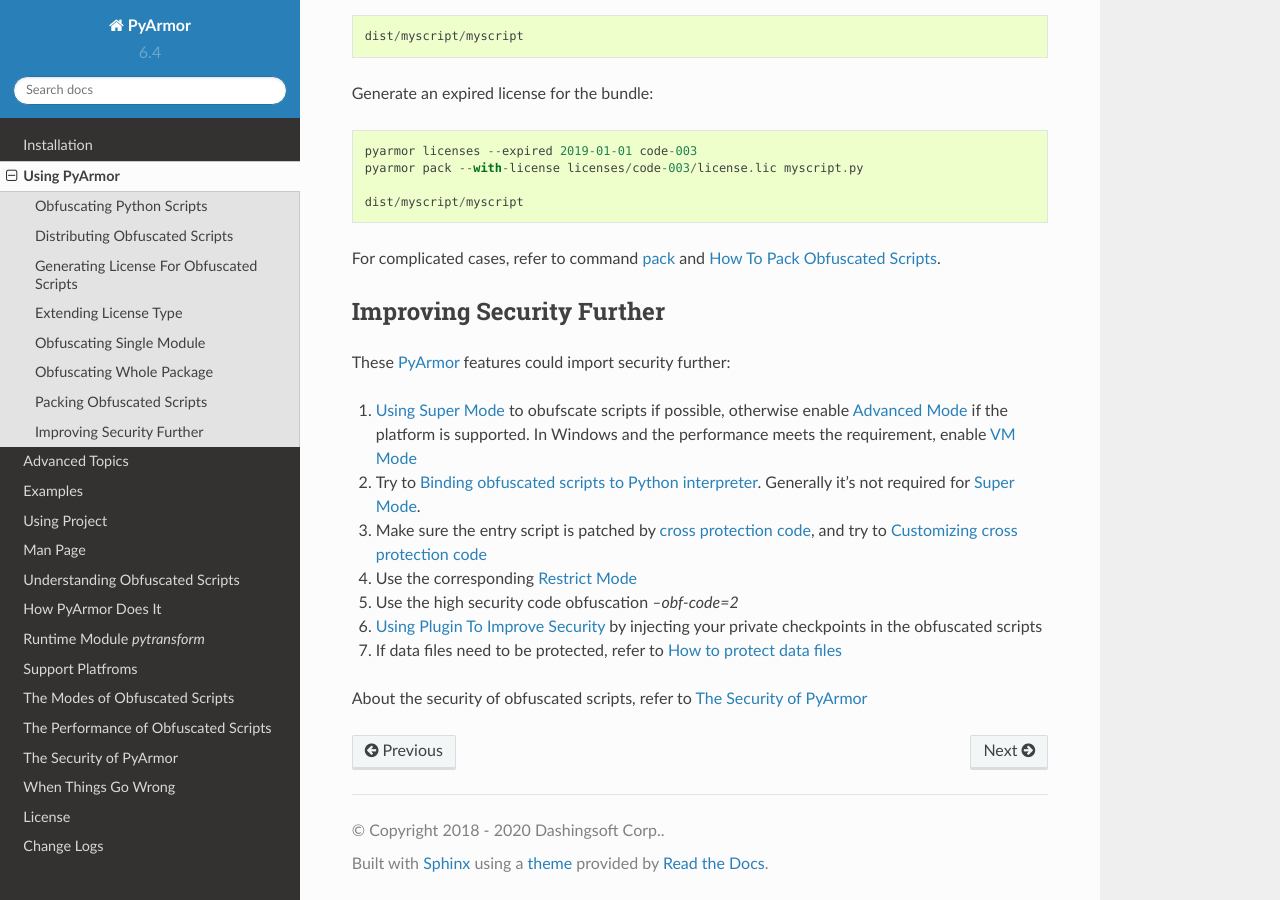
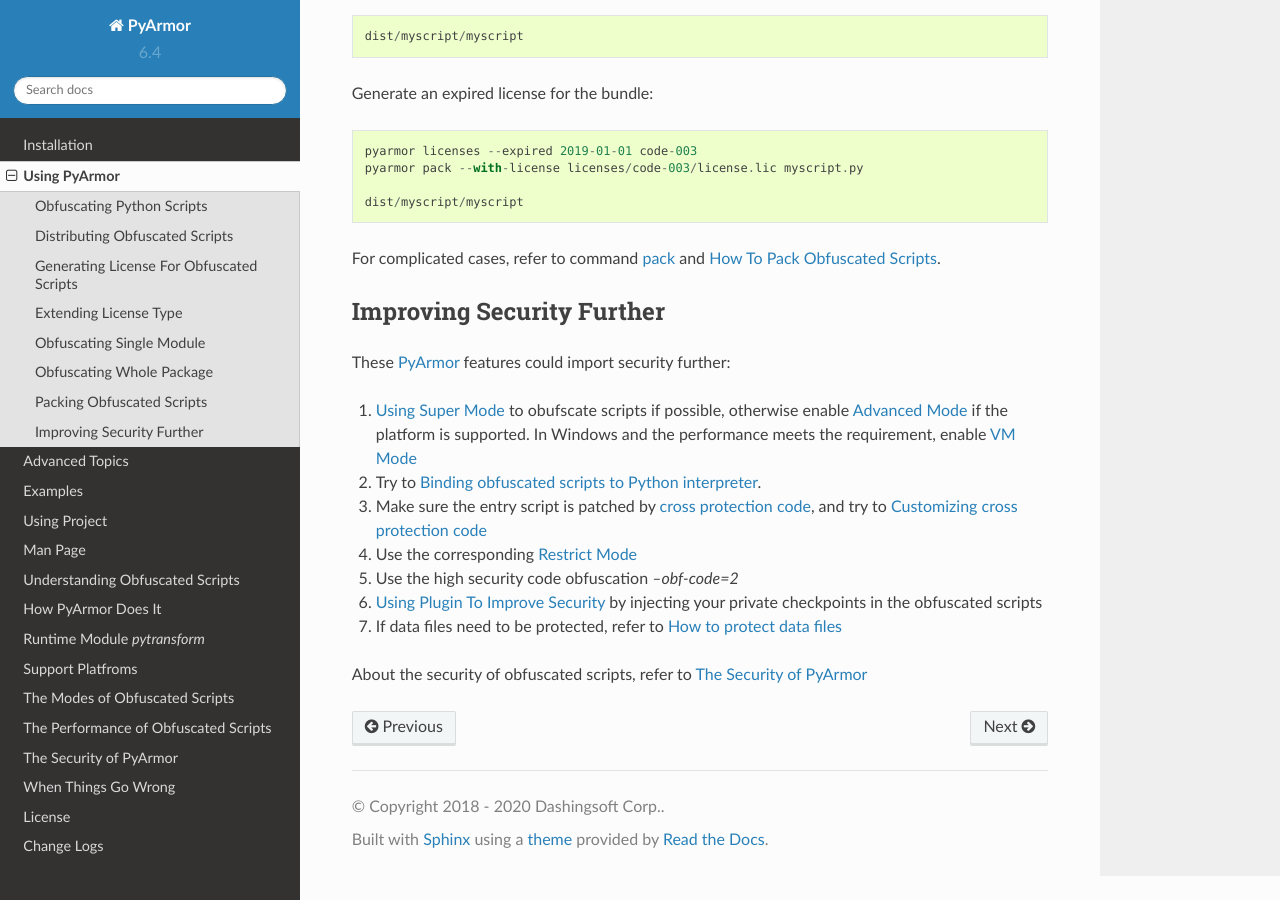
Before and after one commit to dashingsoft/pyarmor, a Sphinx documentation site: the page built from docs/usage.rst, in a window 1280 px wide and 900 px high, scrolled down 4480 px. Built offline with Sphinx 7.4.7 and the Read the Docs theme 2.0.0, drawn with Linux system fonts in a browser that asks for light colours.

Commit message:
Refine doc

```diff
--- a/docs/usage.rst
+++ b/docs/usage.rst
@@ -210,8 +210,7 @@
 1. :ref:`Using super mode` to obufscate scripts if possible, otherwise enable
    :ref:`Advanced Mode` if the platform is supported. In Windows and the
    performance meets the requirement, enable :ref:`VM Mode`
-2. Try to :ref:`binding obfuscated scripts to Python interpreter`. Generally
-   it's not required for :ref:`Super Mode`.
+2. Try to :ref:`binding obfuscated scripts to Python interpreter`.
 3. Make sure the entry script is patched by `cross protection code
    <https://pyarmor.readthedocs.io/en/latest/how-to-do.html#special-handling-of-entry-script>`_,
    and try to :ref:`Customizing cross protection code`
```
